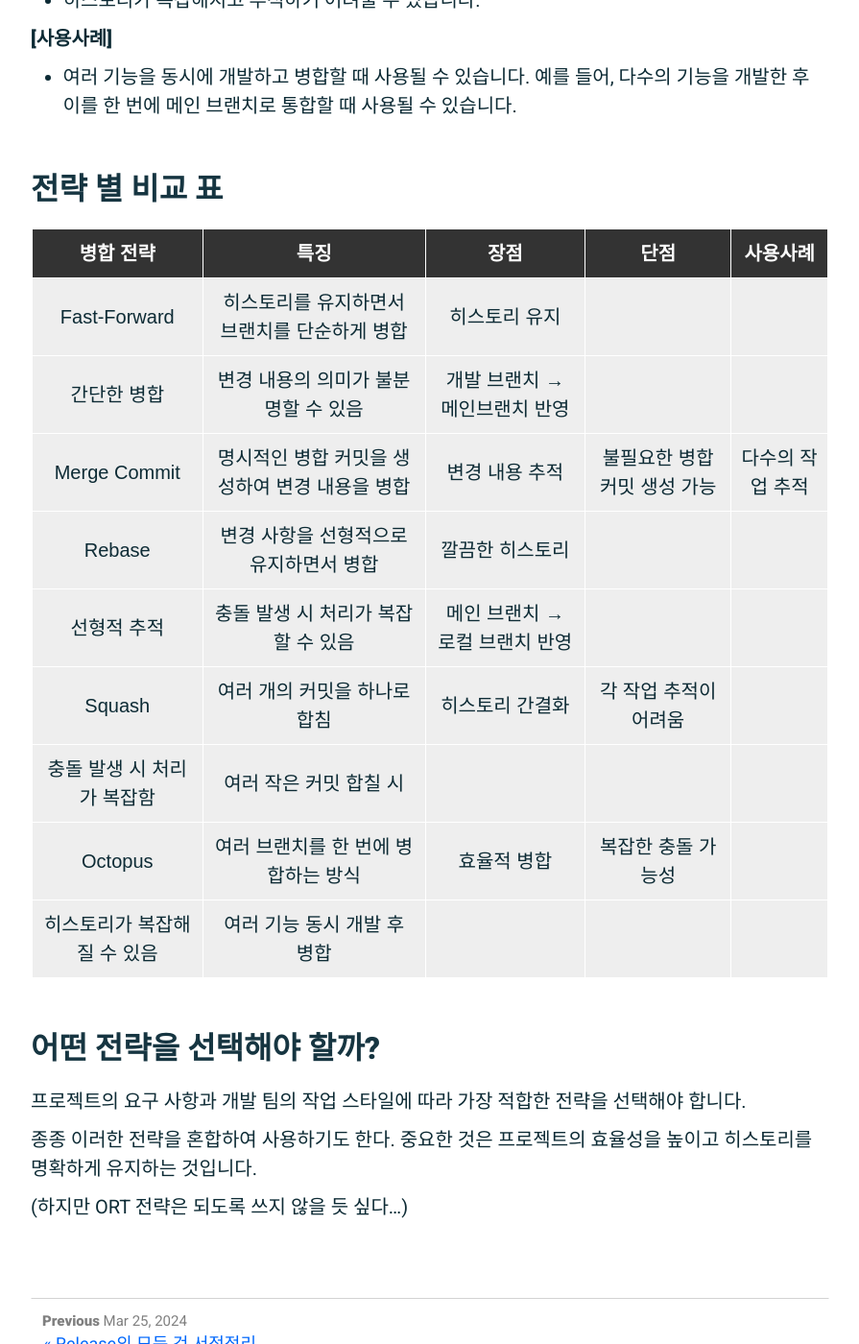
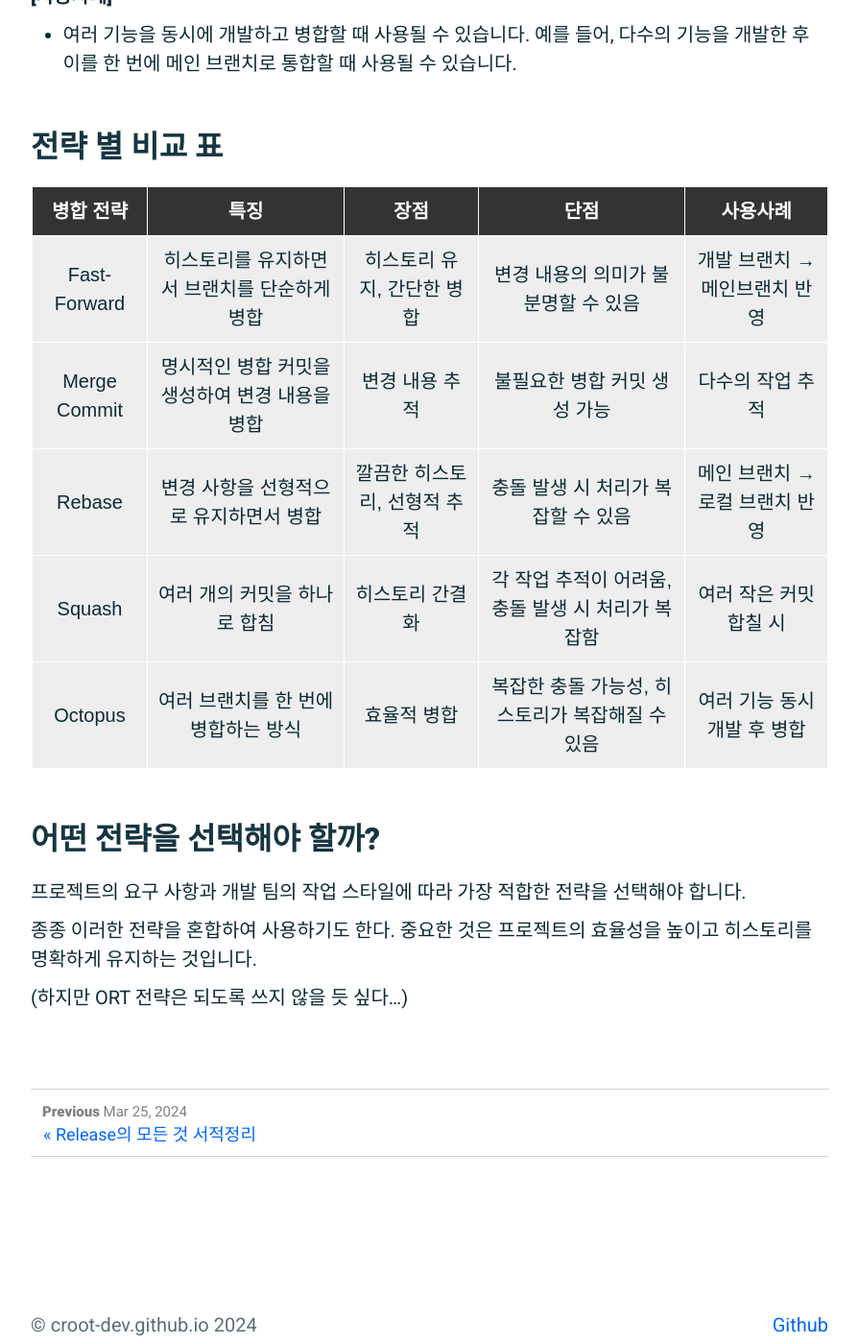
Before and after one commit to croot-dev/croot.kr, a Jekyll site: the page built from _posts/2024-04-09-Git-Merge-전략.md, in a window 1280 px wide and 1400 px high, scrolled down 4576 px. Shown: the whole window at 96% size, without its empty margins (192-1087 px from the left). Built offline with Jekyll 4.4.1, drawn with Linux system fonts in a browser that asks for light colours.

Commit message:
🎉 Notion 변경 사항 저장

```diff
--- a/_posts/2024-04-09-Git-Merge-전략.md
+++ b/_posts/2024-04-09-Git-Merge-전략.md
@@ -39,7 +42,7 @@ Git을 사용하면서 브랜치를 관리하고 변경 사항을 통합하는
 
 - 기능 개발이 완료되어 개발 브랜치를 메인 브랜치에 통합할 때 사용될 수 있습니다.
 
-## **Merge Commit (Recursive) 병합**
+### **Merge Commit (Recursive) 병합**
 
 
 ![1](/assets/img/2024-04-09-Git-Merge-전략.md/1.png)_Untitled.png_
@@ -61,7 +64,7 @@ Merge Commit 병합은 두 브랜치를 병합할 때 새로운 병합 커밋을
 
 - 여러 개발자가 동시에 작업하여 각각의 기능이나 작업이 명시적으로 추적되어야 할 때 사용됩니다.
 
-## **Rebase 병합**
+### **Rebase 병합**
 
 
 ![2](/assets/img/2024-04-09-Git-Merge-전략.md/2.png)_Untitled.png_
@@ -87,7 +90,7 @@ Rebase 병합은 현재 브랜치의 변경 사항을 다른 브랜치의 변경
 
 - 메인 브랜치에 있는 최신 변경 사항을 로컬 브랜치에 반영하고자 할 때 사용될 수 있습니다.
 
-## **Squash 병합**
+### **Squash 병합**
 
 
 ![3](/assets/img/2024-04-09-Git-Merge-전략.md/3.png)_Untitled.png_
@@ -110,22 +113,22 @@ Squash 병합은 여러 개의 커밋을 하나의 커밋으로 합치는 방식
 - 여러 개의 작은 커밋을 하나로 합쳐야 할 때 사용될 수 있습니다.
 예를 들어, 코드 리뷰 이후에 개발 브랜치를 메인 브랜치로 통합할 때 사용될 수 있습니다.
 
-## **Octopus 병합 (ORT; Octopus Recursive Threes)**
+### **Octopus 병합 (ORT; Octopus Recursive Threes)**
 
 
 Octopus 병합은 세 개 이상의 브랜치를 한 번에 병합하는 방식입니다. 아래 이해를 돕기 위한 단순한 그림이 있습니다.
 
 
+**(일반 Merge 경우)**
+
+
 ![4](/assets/img/2024-04-09-Git-Merge-전략.md/4.png)_Untitled.png_
 
 
-**(일반 Merge 경우)**
+**(Octopus Merge 경우)**
 
 
 ![5](/assets/img/2024-04-09-Git-Merge-전략.md/5.png)_Untitled.png_
-
-
-**(Octopus Merge 경우)**
 
 
 **[장점]**
@@ -145,17 +148,13 @@ Octopus 병합은 세 개 이상의 브랜치를 한 번에 병합하는 방식
 ## 전략 별 비교 표
 
 
-| **병합 전략**    | **특징**                     | **장점**          | **단점**                       | 사용사례               |
-| ------------ | -------------------------- | --------------- | ---------------------------- | ------------------ |
-| Fast-Forward | 히스토리를 유지하면서 브랜치를 단순하게 병합   | 히스토리 유지
-간단한 병합  | 변경 내용의 의미가 불분명할 수 있음         | 개발 브랜치 → 메인브랜치 반영  |
-| Merge Commit | 명시적인 병합 커밋을 생성하여 변경 내용을 병합 | 변경 내용 추적        | 불필요한 병합 커밋 생성 가능             | 다수의 작업 추적          |
-| Rebase       | 변경 사항을 선형적으로 유지하면서 병합      | 깔끔한 히스토리
-선형적 추적 | 충돌 발생 시 처리가 복잡할 수 있음         | 메인 브랜치 → 로컬 브랜치 반영 |
-| Squash       | 여러 개의 커밋을 하나로 합침           | 히스토리 간결화        | 각 작업 추적이 어려움
-충돌 발생 시 처리가 복잡함 | 여러 작은 커밋 합칠 시      |
-| Octopus      | 여러 브랜치를 한 번에 병합하는 방식       | 효율적 병합          | 복잡한 충돌 가능성
-히스토리가 복잡해질 수 있음   | 여러 기능 동시 개발 후 병합   |
+| **병합 전략**    | **특징**                     | **장점**           | **단점**                        | **사용사례**           |
+| ------------ | -------------------------- | ---------------- | ----------------------------- | ------------------ |
+| Fast-Forward | 히스토리를 유지하면서 브랜치를 단순하게 병합   | 히스토리 유지, 간단한 병합  | 변경 내용의 의미가 불분명할 수 있음          | 개발 브랜치 → 메인브랜치 반영  |
+| Merge Commit | 명시적인 병합 커밋을 생성하여 변경 내용을 병합 | 변경 내용 추적         | 불필요한 병합 커밋 생성 가능              | 다수의 작업 추적          |
+| Rebase       | 변경 사항을 선형적으로 유지하면서 병합      | 깔끔한 히스토리, 선형적 추적 | 충돌 발생 시 처리가 복잡할 수 있음          | 메인 브랜치 → 로컬 브랜치 반영 |
+| Squash       | 여러 개의 커밋을 하나로 합침           | 히스토리 간결화         | 각 작업 추적이 어려움, 충돌 발생 시 처리가 복잡함 | 여러 작은 커밋 합칠 시      |
+| Octopus      | 여러 브랜치를 한 번에 병합하는 방식       | 효율적 병합           | 복잡한 충돌 가능성, 히스토리가 복잡해질 수 있음   | 여러 기능 동시 개발 후 병합   |
 
 
 ## **어떤 전략을 선택해야 할까?**
```
Also changed, not shown: other parts of _posts/2024-04-09-Git-Merge-전략.md (+5 -2 lines), _posts/2024-01-24-ADsP-.md (+1 -1 lines), _posts/2024-02-28-설비-예지보전-기술.md (+1 -1 lines), _posts/2024-02-29-제로-트러스트-가이드라인.md (+1 -1 lines), _posts/2024-03-19-Gradle-+-SpringBoot+-GraphQL.md (+1 -1 lines), _posts/2024-03-19-Proxy와-Reflect.md (+1 -1 lines).
